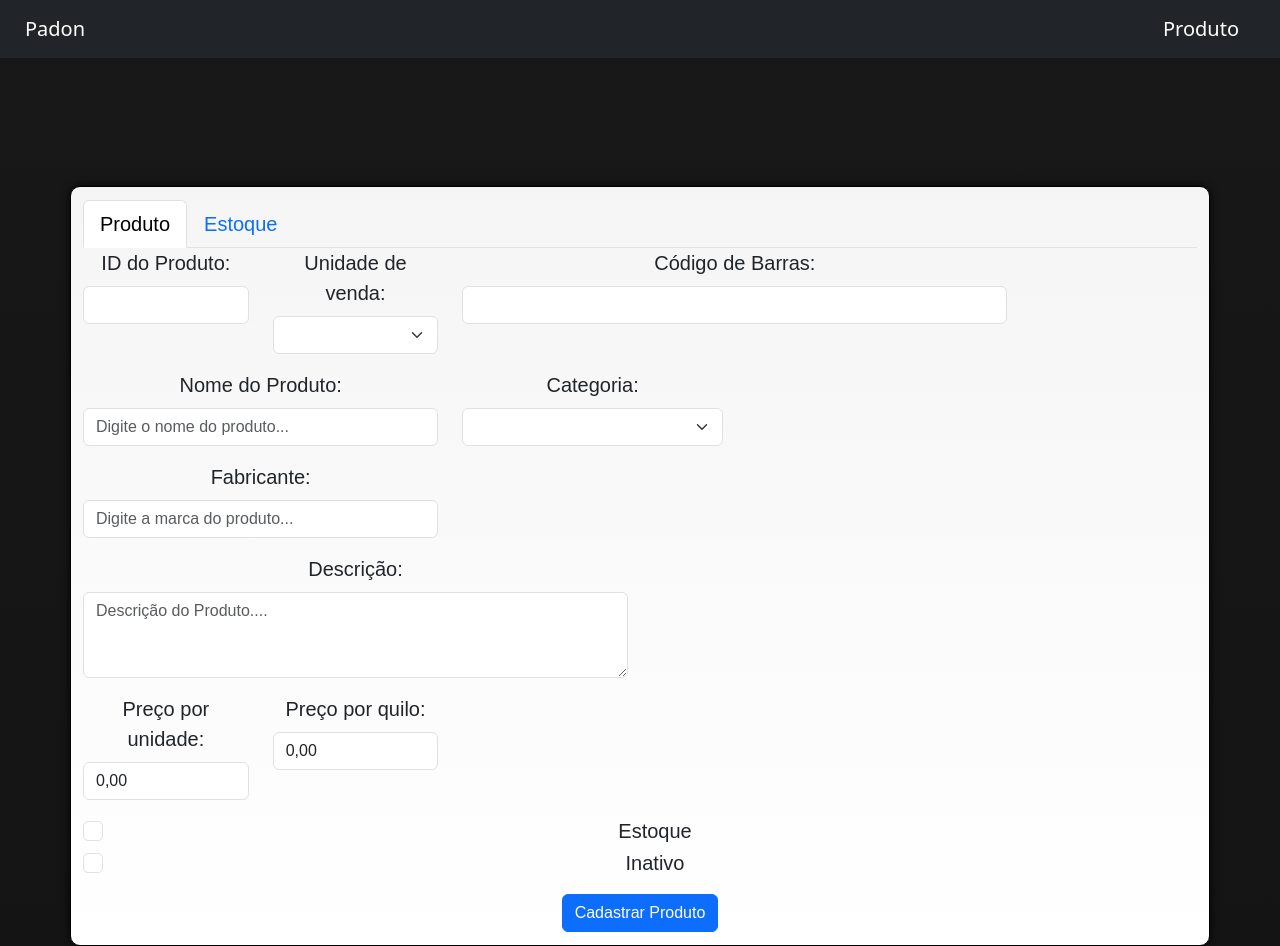
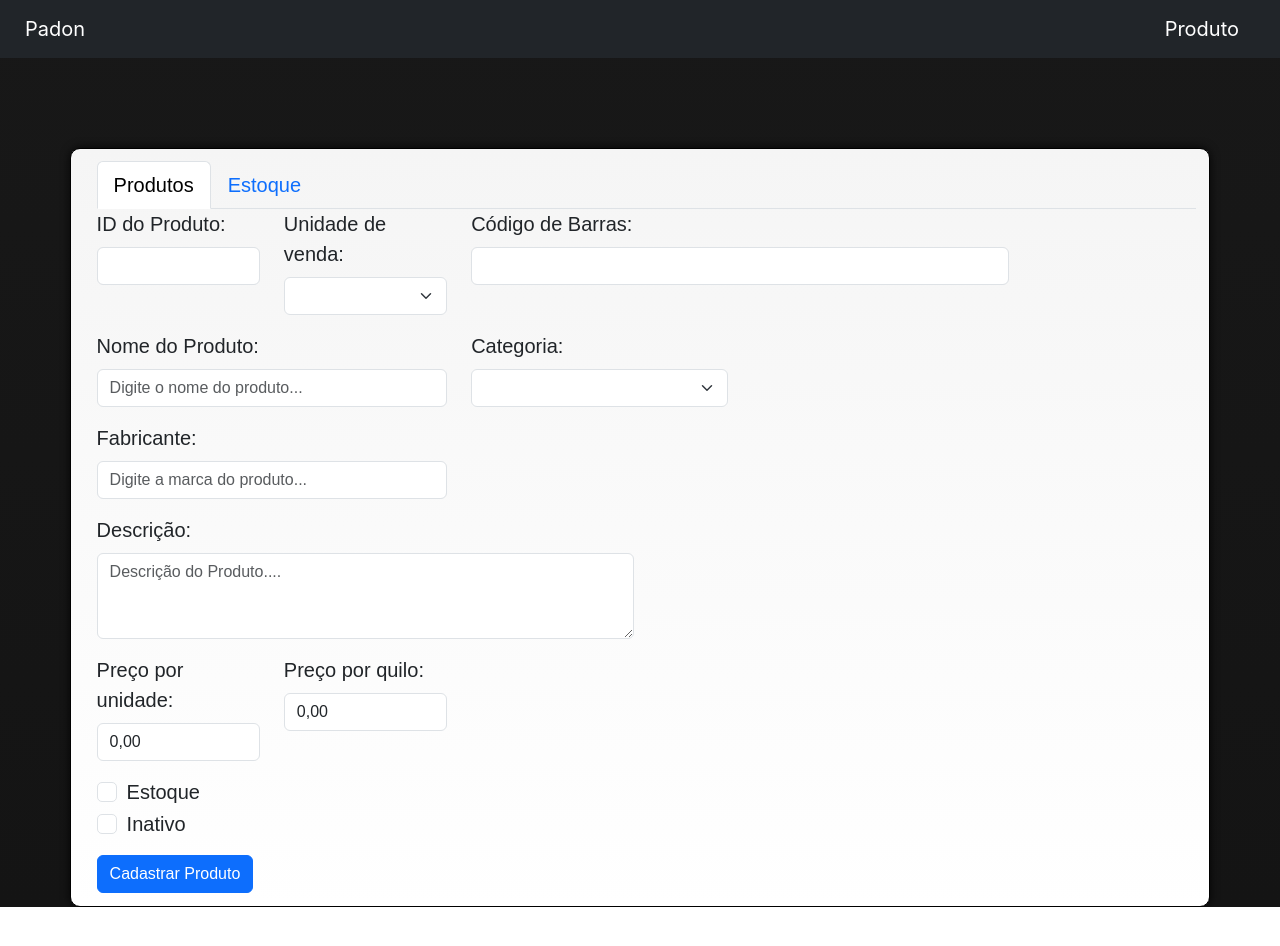
Before and after one commit to matheussy/Padon, a React (Create React App) app in the folder padonfrontend/: page /Produtos/Create in a window 1280 px wide. After the commit the page ends 907 px from the top, so only its background shows below. Built offline with nearby package versions, Linux system fonts and the light colour scheme; a web font is replaced by a local one.

Commit message:
Deu bom com os produtos

```diff
--- a/padonfrontend/public/index.html
+++ b/padonfrontend/public/index.html
@@ -2,9 +2,9 @@
 <html lang="en">
   <head>
     <meta charset="utf-8" />
-    <link rel="icon" href="%PUBLIC_URL%/favicon.ico" />
     <meta name="viewport" content="width=device-width, initial-scale=1" />
     <meta name="theme-color" content="#000000" />
+    <link href="https://cdn.jsdelivr.net/npm/bootstrap@5.3.0/dist/css/bootstrap.min.css" rel="stylesheet">
     <meta
       name="description"
       content="Web site created using create-react-app"
@@ -29,6 +29,9 @@
   <body>
     <noscript>You need to enable JavaScript to run this app.</noscript>
     <div id="root"></div>
+    <script src="https://cdn.jsdelivr.net/npm/bootstrap@5.3.0/dist/js/bootstrap.min.js"></script>
+    <script src="https://ajax.googleapis.com/ajax/libs/jquery/3.5.1/jquery.min.js"></script>
+    <script src="https://cdn.jsdelivr.net/npm/bootstrap@5.3.0/dist/js/bootstrap.min.js"></script>
     <!--
       This HTML file is a template.
       If you open it directly in the browser, you will see an empty page.
--- a/padonfrontend/src/App.js
+++ b/padonfrontend/src/App.js
@@ -1,13 +1,11 @@
 import './style/App.css';
 import Navbar from './_shared/Navbar';
 import Main from './Main';
-import Header from './_shared/Header';
 import Footer from './_shared/Footer';
 
 function App() {
   return (
     <div className="App">
-      <Header />
       <Navbar />
       <Main />
       <Footer/>
--- a/padonfrontend/src/_shared/Header.js
+++ b/padonfrontend/src/_shared/Header.js
@@ -2,12 +2,6 @@
 function Header() {
   return (
     <div>
-        <link href="https://cdn.jsdelivr.net/npm/bootstrap@5.3.0/dist/css/bootstrap.min.css" rel="stylesheet"></link>
-
-
-        <script src="https://ajax.googleapis.com/ajax/libs/jquery/3.5.1/jquery.min.js"></script>
-        <script src="https://cdnjs.cloudflare.com/ajax/libs/popper.js/1.16.0/umd/popper.min.js"></script>
-        <script src="https://maxcdn.bootstrapcdn.com/bootstrap/4.5.2/js/bootstrap.min.js"></script>
 
     </div>
   );
--- a/padonfrontend/src/pages/Produtos/ProdutoCreate.js
+++ b/padonfrontend/src/pages/Produtos/ProdutoCreate.js
@@ -1,21 +1,23 @@
 import React from 'react';
-import './Style.css';
+import './style.css';
+
+
 
 export default function ProdutosCreate() {
   return (
     <div>
       <div className="container Cadastro_Produtos">
         <form>
-          <ul className="nav nav-tabs" id="myTabs" role="tablist">
-            <li className="nav-item">
-              <a className="nav-link active" id="tab1-tab" data-toggle="tab" href="#tab1" role="tab" aria-controls="tab1" aria-selected="true">Produto</a>
+          <ul className="nav nav-tabs" id="myTab" role="tablist">
+            <li className="nav-item" role="presentation">
+              <button className="nav-link active" id="produto-tab" data-bs-toggle="tab" data-bs-target="#produto" type="button" role="tab" aria-controls="produto" aria-selected="true">Produtos</button>
             </li>
-            <li className="nav-item">
-              <a className="nav-link" id="tab2-tab" data-toggle="tab" href="#tab2" role="tab" aria-controls="tab2" aria-selected="false">Estoque</a>
+            <li className="nav-item" role="presentation">
+              <button className="nav-link" id="estoque-tab" data-bs-toggle="tab" data-bs-target="#estoque" type="button" role="tab" aria-controls="estoque" aria-selected="false">Estoque</button>
             </li>
           </ul>
-          <div className="tab-content" id="myTabsContent">
-            <div className="tab-pane fade show active" id="tab1" role="tabpanel" aria-labelledby="tab1-tab">
+          <div className="tab-content">
+            <div className="tab-pane active" id="produto" role="tabpanel" aria-labelledby="produto-tab">
               <div className="mb-3">
                 <div className="row">
                   <div className="col-2">
@@ -24,15 +26,15 @@ export default function ProdutosCreate() {
                   </div>
                   <div className="col-2">
                     <label htmlFor="UnidadeVenda" className="form-label">Unidade de venda: </label>
-                    <select className="form-select form-select" aria-label=".form-select-sm example">
-                      <option selected />
+                    <select defaultValue="" className="form-select form-select" aria-label=".form-select-sm example">
+                      <option value="" />
                       <option value={1}>UN</option>
                       <option value={2}>KG</option>
                     </select>
                   </div>
                   <div className="col-6">
-                    <label htmlFor="UnidadeVenda" className="form-label">Código de Barras: </label>
-                    <input type="number" className="form-control" id="IdProduto" name="IdProduto" requiredplaceholder="ID do produto...." />
+                    <label htmlFor="CodBarra" className="form-label">Código de Barras: </label>
+                    <input type="number" className="form-control" id="CodBarra" name="IdProduto" requiredplaceholder="ID do produto...." />
                   </div>
                 </div>
               </div>
@@ -43,9 +45,9 @@ export default function ProdutosCreate() {
                     <input type="text" className="form-control" id="nomeProduto" name="nomeProduto" required placeholder="Digite o nome do produto..." />
                   </div>
                   <div className="col-3">
-                    <label htmlFor="nomeProduto" className="form-label">Categoria:</label>
-                    <select className="form-select form-select" aria-label=".form-select-sm example">
-                      <option selected />
+                    <label htmlFor="Categoria" className="form-label">Categoria:</label>
+                    <select defaultValue="" className="form-select form-select" aria-label=".form-select-sm example">
+                      <option value="" />
                       <option value={1}>1</option>
                       <option value={2}>2</option>
                     </select>
@@ -55,8 +57,8 @@ export default function ProdutosCreate() {
               <div className="mb-3">
                 <div className="row">
                   <div className="col-4">
-                    <label htmlFor="nomeProduto" className="form-label">Fabricante:</label>
-                    <input type="text" className="form-control" id="nomeProduto" name="nomeProduto" required placeholder="Digite a marca do produto..." />
+                    <label htmlFor="nomeFabricante" className="form-label">Fabricante:</label>
+                    <input type="text" className="form-control" id="nomeFabricante" name="nomeProduto" required placeholder="Digite a marca do produto..." />
                   </div>
                 </div>
               </div>
@@ -71,26 +73,26 @@ export default function ProdutosCreate() {
               <div className="row">
                 <div className="col-2">
                   <div className="mb-3">
-                    <label htmlFor="preco" className="form-label">Preço por unidade:</label>
-                    <input type="text" className="form-control col-sm-6" id="preco" name="preco" required defaultValue="0,00" />
+                    <label htmlFor="precoUN" className="form-label">Preço por unidade:</label>
+                    <input type="text" className="form-control col-sm-6" id="precoUN" name="precoUN" required defaultValue="0,00" />
                   </div>
                 </div>
                 <div className="col-2">
                   <div className="mb-3">
-                    <label htmlFor="preco" className="form-label">Preço por quilo:</label>
-                    <input type="text" className="form-control col-sm-6" id="preco" name="preco" required defaultValue="0,00" />
+                    <label htmlFor="precoKG" className="form-label">Preço por quilo:</label>
+                    <input type="text" className="form-control col-sm-6" id="precoKG" name="precoKG" required defaultValue="0,00" />
                   </div>
                 </div>
               </div>
               <div className="mb-3">
                 <div className="form-check">
-                  <input className="form-check-input" type="checkbox" defaultValue id="flexCheckDefault" />
+                  <input className="form-check-input" type="checkbox" defaultValue id="flexCheckDefaultEstoque" />
                   <label className="form-check-label" htmlFor="flexCheckDefault">
                     Estoque
                   </label>
                 </div>
                 <div className="form-check">
-                  <input className="form-check-input" type="checkbox" defaultValue id="flexCheckDefault" />
+                  <input className="form-check-input" type="checkbox" defaultValue id="flexCheckDefaultInativo" />
                   <label className="form-check-label" htmlFor="flexCheckDefault">
                     Inativo
                   </label>
@@ -98,8 +100,9 @@ export default function ProdutosCreate() {
               </div>
               <button type="submit" className="btn btn-primary">Cadastrar Produto</button>
             </div>
-            <div className="tab-pane fade" id="tab2" role="tabpanel" aria-labelledby="tab2-tab">
+            <div className="tab-pane" id="estoque" role="tabpanel" aria-labelledby="estoque-tab">
               <div className="mb-3">
+                <p />
                 <label htmlFor="nomeProduto" className="form-label">Nome do Produto</label>
                 <input type="text" className="form-control" id="nomeProduto" name="nomeProduto" required />
               </div>
--- a/padonfrontend/src/pages/Produtos/Style.css
+++ b/padonfrontend/src/pages/Produtos/Style.css
@@ -11,17 +11,17 @@ body {
 }
 
 .Cadastro_Produtos {
-    margin-top: 10%;
+    margin-top: 7%;
     display: flex;
     flex-direction: column;
-    justify-content: center;
     align-items: left;
     border: 1px solid #000;
     border-radius: 10px;
     background: rgb(255,255,255);
     background: linear-gradient(0deg, rgba(255,255,255,1) 0%, rgba(245,245,245,1) 100%);
     box-shadow: 0px 0px 10px rgba(0, 0, 0, 0.8);
-    padding: 1% 0;
+    padding: 1% 1% 1% 2%;
+    text-align: left;
     font-family: 'Sofia Sans Condensed', sans-serif;
     font-weight: 400;
     font-size: 20px;
```
